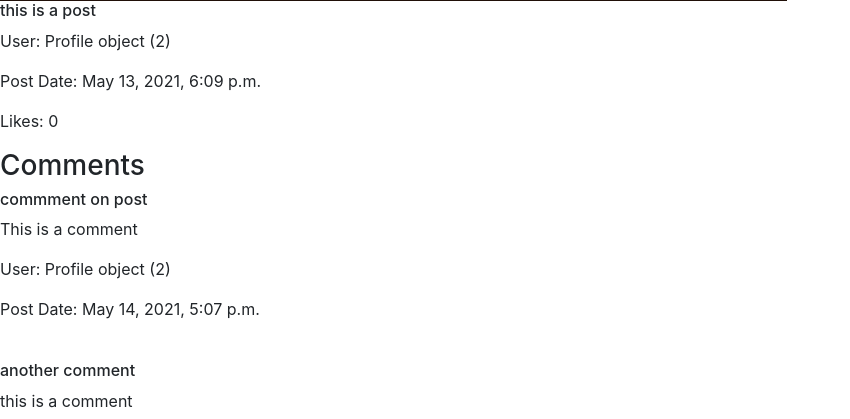
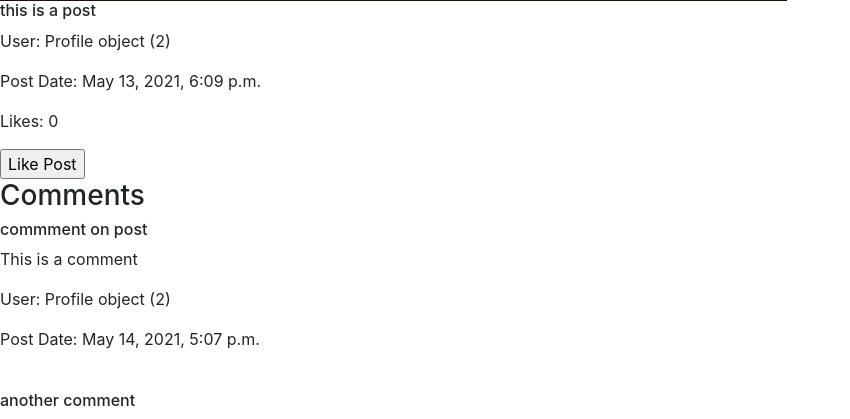
Before and after one commit to GeorgeEllis123/DjangoProject, a Django app: page /post/10/ in a window 1280 px wide. Shown: the part 582-1001 px from the top of the page, without its empty margins (0-850 px from the left). Run offline with Django 3.2, Linux system fonts and the light colour scheme; data comes from the database, SQL or seed files in the repository; both versions use the stored data as it was after the commit; some libraries are stand-ins or nearby versions.

Commit message:
Added like form to post.html

```diff
--- a/mywebsite/accounts/templates/accounts/post.html
+++ b/mywebsite/accounts/templates/accounts/post.html
@@ -8,6 +8,12 @@
 <p>User: {{post.userPosted}}</p>
 <p>Post Date: {{post.post_date}}</p>
 <p>Likes: {{post.likes}}</p>
+<form method="post">
+  {% csrf_token %}
+  {{ form_like }}
+
+  <input type="submit" value="Like Post" name="Like">
+</form>
 
 <h3>Comments</h3>
 
--- a/mywebsite/accounts/views.py
+++ b/mywebsite/accounts/views.py
@@ -87,20 +87,22 @@ def post(request, pk):
     comments = post.comment_set.all()
 
     form = CommentForm()
-    #form_like = LikeForm()
+    form_like = LikeForm()
     if request.method == "POST":
-        form = PostForm(request.POST)
-        stock = form.save(commit=False)
+        formData = CommentForm(request.POST)
         if 'Comment' in request.POST.keys():
-            if form.is_valid():
+            if formData.is_valid():
+                stock = formData.save(commit=False)
                 stock.userPosted = request.user.profile
                 stock.post = post
                 stock.save()
-        elif 'Like' in request.POST.keys():
-            if form.is_valid():
+        formData = LikeForm(request.POST)
+        if 'Like' in request.POST.keys():
+            if formData.is_valid():
+                stock = formData.save(commit=False)
                 stock.user = request.user.profile
                 stock.liked_post = post
                 stock.save()
 
-    context = {'post': post, 'comments': comments, 'form': form}
+    context = {'post': post, 'comments': comments, 'form': form, 'form_like': form_like}
     return render(request, 'accounts/post.html', context)
```
Also changed, not shown: mywebsite/db.sqlite3.
